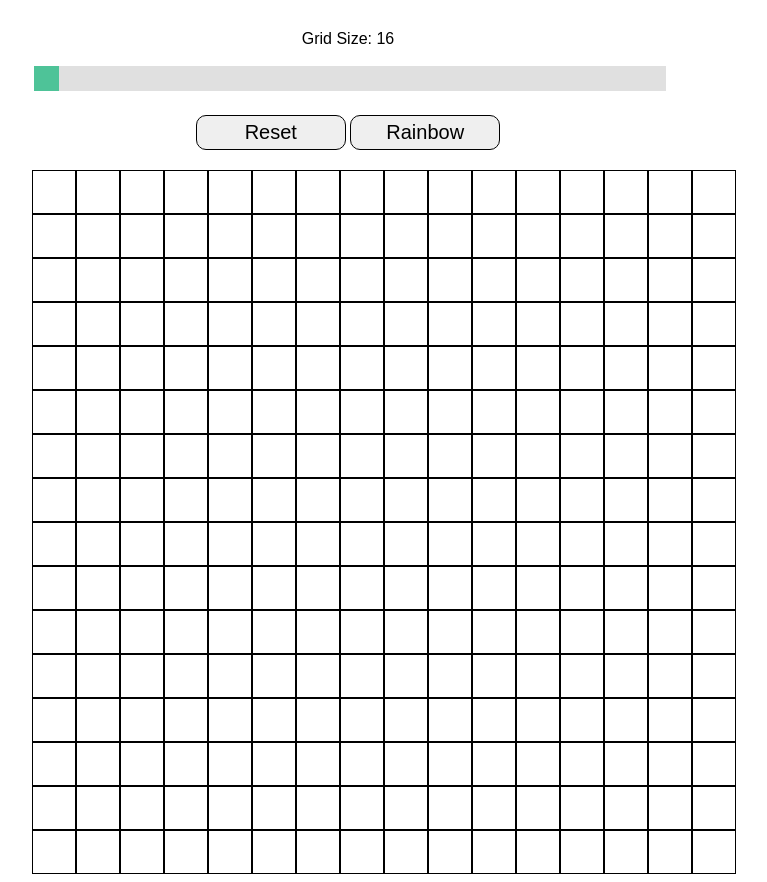
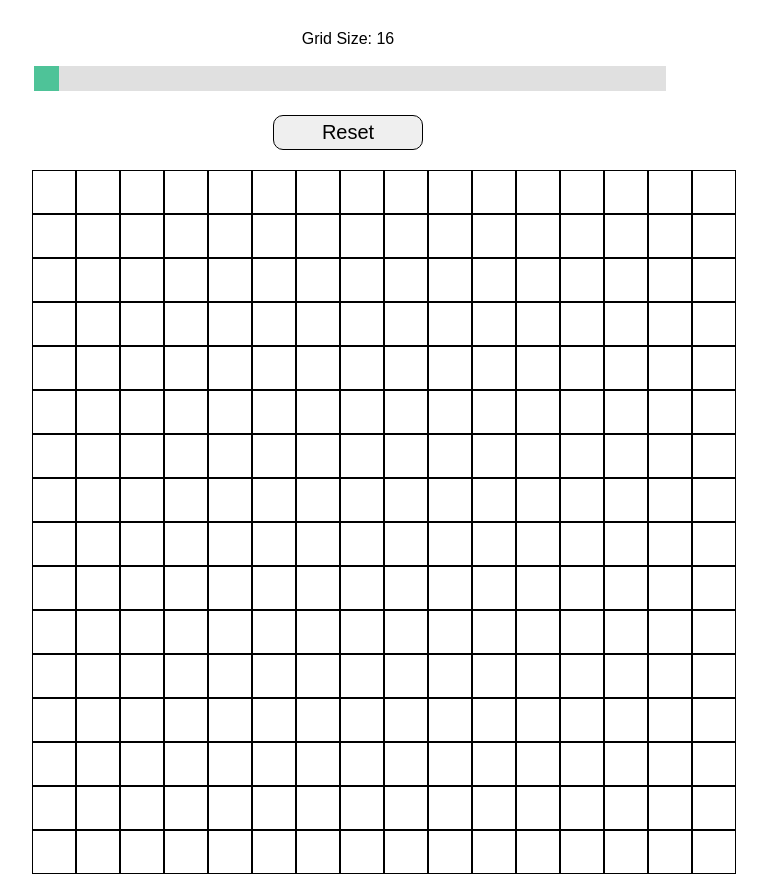
Before and after one commit to jeremy-browne/etch-sketch, a plain HTML site: page index.html in a window 1280 px wide. Shown: the whole page, without its empty margins (292-1059 px from the left). Drawn offline with Linux system fonts and the light colour scheme.

Commit message:
Hid rainbow button

```diff
--- a/index.html
+++ b/index.html
@@ -11,7 +11,7 @@
             <input type="range" min="16" max="64" value="16" class="slider" id="gridSize">
         </div>
         <button id='reset'>Reset</button>
-        <button id='rainbow'>Rainbow</button>
+        <!-- <button id='rainbow'>Rainbow</button> -->
     </div>
     <div id='container'></div>
     <script src="scripts.js"></script>
```
